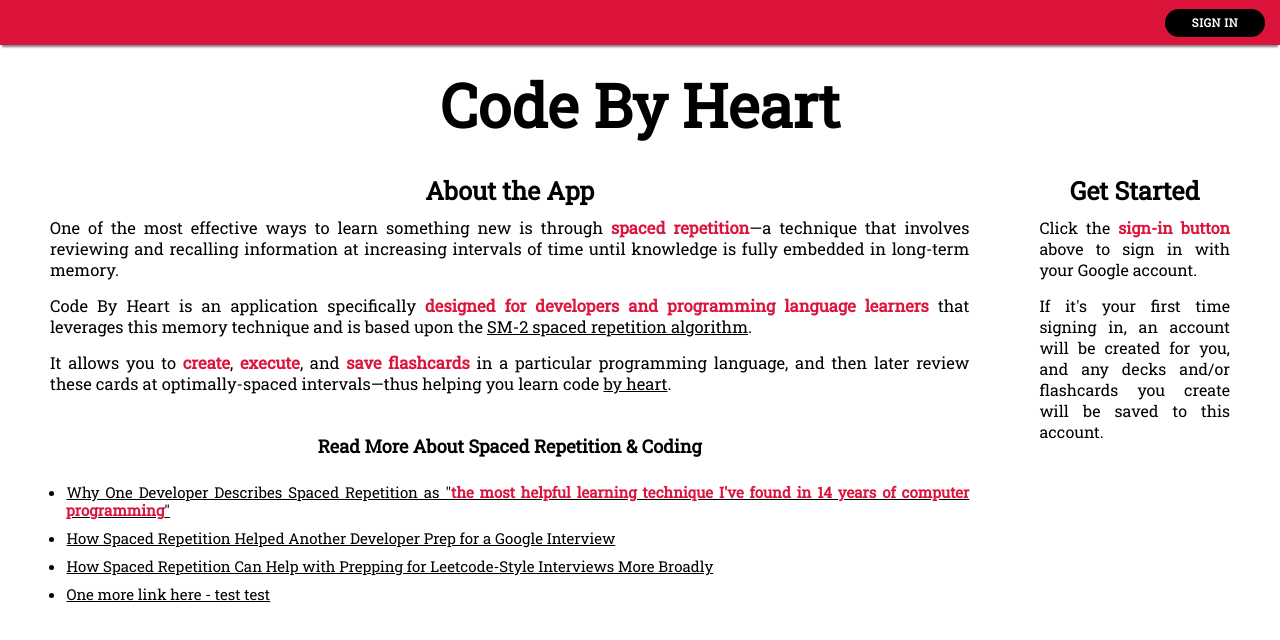
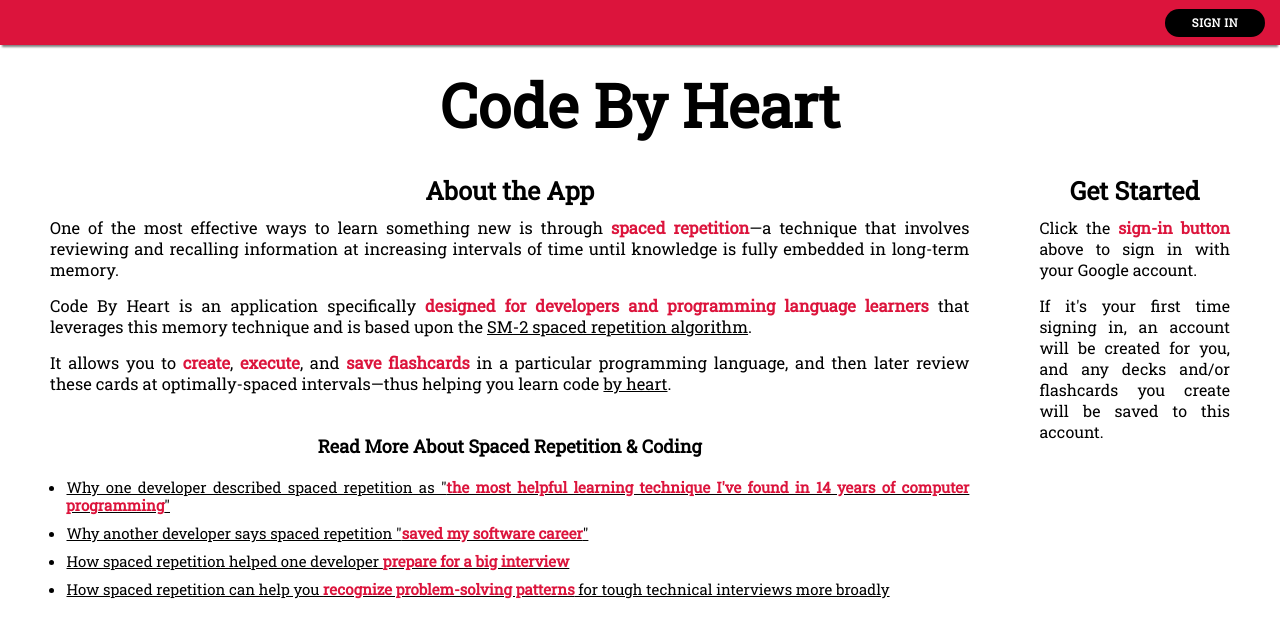
Before and after one commit to rachael-mcbride/code-by-heart-app, a React (Create React App) app: page / in a window 1280 px wide. Shown: the top 640 px of the page. Built offline with nearby package versions, Linux system fonts and the light colour scheme; no server answers; some icons are missing.

Commit message:
Edits landing page content

```diff
--- a/src/App.js
+++ b/src/App.js
@@ -1,8 +1,7 @@
 import React, { useEffect, useState } from "react";
 import "./App.css";
 import { Route, Routes, Navigate } from "react-router-dom";
-// import { useNavigate } from 'react-router';
-import { auth, signInWithGoogle, createUserProfileDocument } from "./firebase/firebase.utils";
+import { auth, createUserProfileDocument } from "./firebase/firebase.utils";
 
 import Header from "./components/header/header.component";
 import LandingPage from "./pages/landing-page/landing-page.component";
--- a/src/pages/landing-page/landing-page.component.jsx
+++ b/src/pages/landing-page/landing-page.component.jsx
@@ -23,21 +23,23 @@ const LandingPage = () => (
           <ul className="section1-body2-list">
             <li>
               <a href="https://sive.rs/srs" target="_blank">
-                Why One Developer Describes Spaced Repetition as "<b>the most helpful learning technique I've found in 14 years of computer programming</b>"
+                Why one developer described spaced repetition as "<b>the most helpful learning technique I've found in 14 years of computer programming</b>"
+              </a>
+            </li>
+            <li>
+              <a href="https://senrigan.io/blog/chasing-10x-leveraging-a-poor-memory-in-software-engineering/" target="_blank">
+                Why another developer says spaced repetition "<b>saved my software career</b>"
               </a>
             </li>
             <li>
               <a href="https://www.freecodecamp.org/news/why-i-studied-full-time-for-8-months-for-a-google-interview-cc662ce9bb13#.3d9qfnhq5" target="_blank">
-                How Spaced Repetition Helped Another Developer Prep for a Google Interview
+                How spaced repetition helped one developer <b>prepare for a big interview</b>
               </a>
             </li>
             <li>
               <a href="https://leetcode.com/discuss/general-discussion/1124635/how-to-leetcode-what-i-learned-from-a-year-of-leetcoding-challenge-problems" target="_blank">
-                How Spaced Repetition Can Help with Prepping for Leetcode-Style Interviews More Broadly
+                How spaced repetition can help you <b>recognize problem-solving patterns</b> for tough technical interviews more broadly
               </a>
-            </li>
-            <li>
-              <a>One more link here - test test</a>
             </li>
           </ul>
         </div>
--- a/src/pages/landing-page/landing-page.styles.scss
+++ b/src/pages/landing-page/landing-page.styles.scss
@@ -47,6 +47,10 @@
         // border: 1px solid black;
         // border-radius: 25px;
         // padding: 10px;
+
+        a {
+          text-decoration: underline;
+        }
       }
 
       .section1-body2 {
@@ -65,7 +69,7 @@
 
         .section1-body2-subtitle {
           margin-top: 5px;
-          margin-bottom: 10px;
+          margin-bottom: 5px;
           font-weight: bolder;
           font-size: 18px;
         }
@@ -74,7 +78,6 @@
           display: flex;
           justify-content: center;
           flex-direction: column;
-          // padding: 10px;
           font-size: 15px;
 
           a {
```
